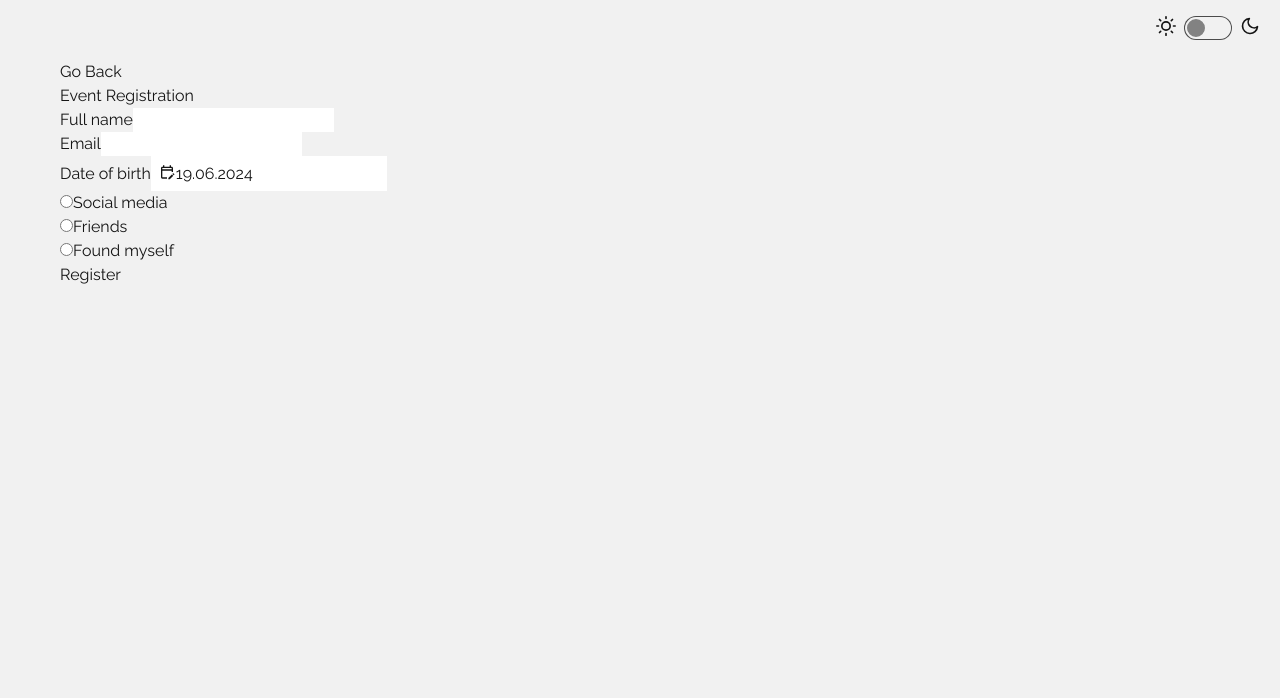
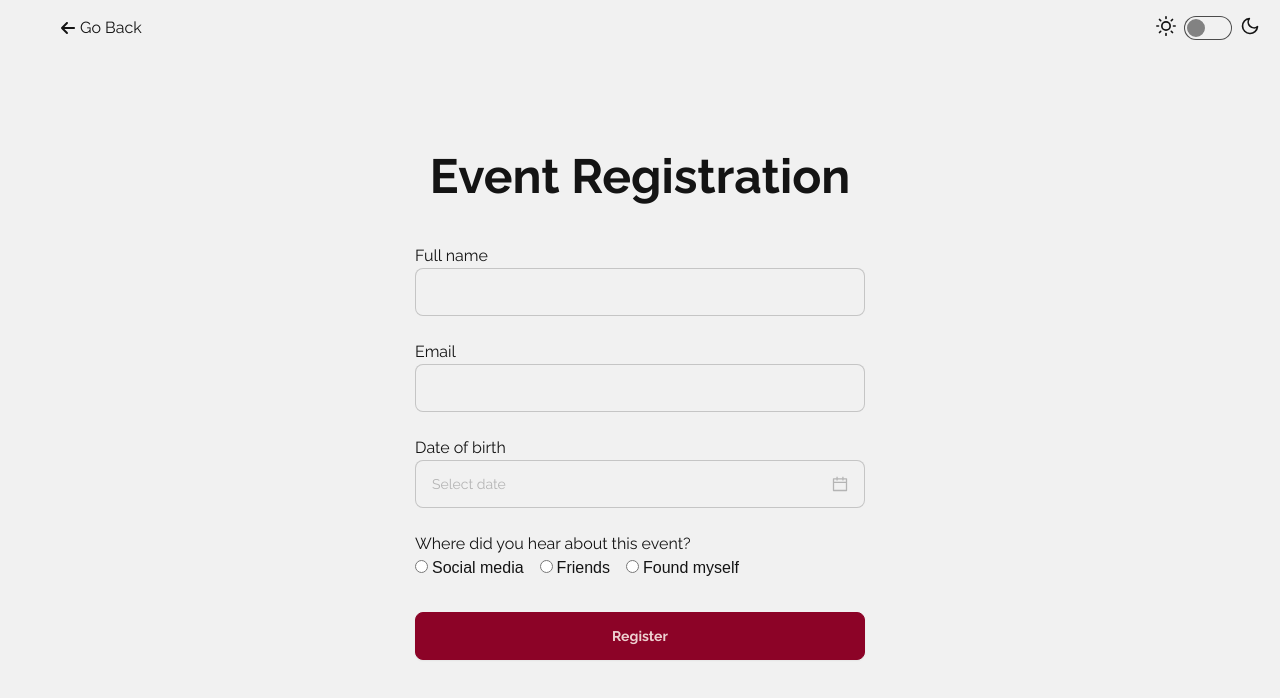
Before and after one commit to anastasiia-riabokon/events-registration-app, a React (Vite) app: page /events/1/register in a window 1280 px wide. Shown: the top 698 px of the page. Built offline with nearby package versions, Linux system fonts and the light colour scheme; a web font is replaced by a local one.

Commit message:
fix: date picker - using the Controller method, feat (styles):styled register page

```diff
--- a/package.json
+++ b/package.json
@@ -12,10 +12,10 @@
   "dependencies": {
     "@hookform/resolvers": "^3.9.0",
     "@reduxjs/toolkit": "^2.2.7",
+    "antd": "^5.20.6",
     "axios": "^1.7.7",
     "date-fns": "^4.1.0",
     "react": "^18.3.1",
-    "react-datepicker": "^7.3.0",
     "react-dom": "^18.3.1",
     "react-hook-form": "^7.53.0",
     "react-hot-toast": "^2.4.1",
--- a/src/components/Field/Field.jsx
+++ b/src/components/Field/Field.jsx
@@ -1,42 +1,44 @@
-import {useState} from "react";
-import DatePicker from "react-datepicker";
-import "react-datepicker/dist/react-datepicker.min.css";
-import {MdOutlineEditCalendar} from "react-icons/md";
+import {DatePicker} from "antd";
+import {Controller} from "react-hook-form";
 
-const Field = ({type, label, register, error}) => {
+const Field = ({type, label, register, control}) => {
   if (type === "radio") {
     return (
-      <ul>
+      <span>
+        <span className="mb-[16px]">Where did you hear about this event?</span>
+
+        <ul className="flex gap-[16px]">
           {label.map((item, i) => (
             <li key={i + 47}>
               <label>
                 <input type={type} {...register} name="source" value={item} />
-              <span>{item}</span>
+                <span className="font-gown ml-[4px]">{item}</span>
               </label>
             </li>
           ))}
         </ul>
+      </span>
     );
   }
-
-  const [date, setDate] = useState(new Date());
 
   if (type === "date") {
     return (
       <label>
-        <span>{label}</span>
+        <span className="flex flex-col">{label}</span>
+        <Controller
+          control={control}
+          name={register.name}
+          render={({field}) => (
             <DatePicker
-          showIcon
-          icon={<MdOutlineEditCalendar />}
-          selected={date}
-          onChange={(date) => setDate(date)}
-          minDate={new Date(1970, 0, 1)}
-          maxDate={new Date()}
-          dateFormat={"dd.mm.yyyy"}
-          peekNextMonth
-          showMonthDropdown
-          showYearDropdown
-          dropdownMode="select"
+              onChange={(date) => field.onChange(date)}
+              className="field hover:outline-none hover:bg-transparent focus-within:bg-transparent"
+              style={{fontFamily: "Raleway", fontSize: "16px"}}
+              format={{
+                format: "YYYY-MM-DD",
+                type: "mask",
+              }}
+            />
+          )}
         />
       </label>
     );
@@ -44,7 +46,7 @@ const Field = ({type, label, register, error}) => {
   return (
     <label>
       {label}
-      <input type={type} className={error ? "errorField" : "inputField"} {...register} />
+      <input type={type} className="field" {...register} />
     </label>
   );
 };
--- a/src/components/Form/Form.jsx
+++ b/src/components/Form/Form.jsx
@@ -2,7 +2,7 @@ import Field from "../Field/Field";
 
 const Form = ({fields, errors}) => {
   return (
-    <ul>
+    <ul className="flex flex-col gap-[24px] mb-[32px]">
       {fields.map((field, i) => (
         <li key={i}>
           <Field
@@ -10,9 +10,10 @@ const Form = ({fields, errors}) => {
             type={field.type}
             register={field.register}
             error={errors[field.register.name]}
+            control={field.control}
           />
           {errors[field.register.name] && (
-            <p className="error">{errors[field.register.name].message}</p>
+            <p className="error_text">{errors[field.register.name].message}</p>
           )}
         </li>
       ))}
--- a/src/pages/RegisterPage/RegisterPage.jsx
+++ b/src/pages/RegisterPage/RegisterPage.jsx
@@ -1,11 +1,14 @@
 import {useForm} from "react-hook-form";
 import {yupResolver} from "@hookform/resolvers/yup";
 import {useDispatch} from "react-redux";
+import {FaArrowLeft} from "react-icons/fa6";
 
 import {postNewParticipant} from "../../redux/participants/operations";
 import {schemaRegister} from "../../helpers/validateForm";
 import Form from "../../components/Form/Form";
 import {Link, useParams} from "react-router-dom";
+import Button from "../../components/Button/Button";
+import Title from "../../components/Title/Title";
 
 const RegisterPage = () => {
   const {id} = useParams();
@@ -14,7 +17,9 @@ const RegisterPage = () => {
     register,
     handleSubmit,
     formState: {errors},
+
     reset,
+    control,
   } = useForm({
     resolver: yupResolver(schemaRegister),
   });
@@ -36,9 +41,15 @@ const RegisterPage = () => {
   };
   return (
     <div>
-      <Link to="/events">Go Back</Link>
-      <form onSubmit={handleSubmit(onSubmit)}>
-        <h2>Event Registration</h2>
+      <Link to="/events" className="goBack_link">
+        <FaArrowLeft />
+        Go Back
+      </Link>
+      <form
+        onSubmit={handleSubmit(onSubmit)}
+        className="w-[450px] absolute top-1/2 left-1/2 transform -translate-x-1/2 -translate-y-1/2"
+      >
+        <Title text={"Event Registration"} />
         <Form
           errors={errors}
           fields={[
@@ -56,6 +67,7 @@ const RegisterPage = () => {
               label: "Date of birth",
               type: "date",
               register: register("dateBirth"),
+              control,
             },
             {
               label: ["Social media", "Friends", "Found myself"],
@@ -64,7 +76,7 @@ const RegisterPage = () => {
             },
           ]}
         />
-        <button type="submit">Register</button>
+        <Button>Register</Button>
       </form>
     </div>
   );
```
Also changed, not shown: 1 other file (tests, documents, lock files or other folders). Lines whose indentation alone changed are shown as unchanged.
